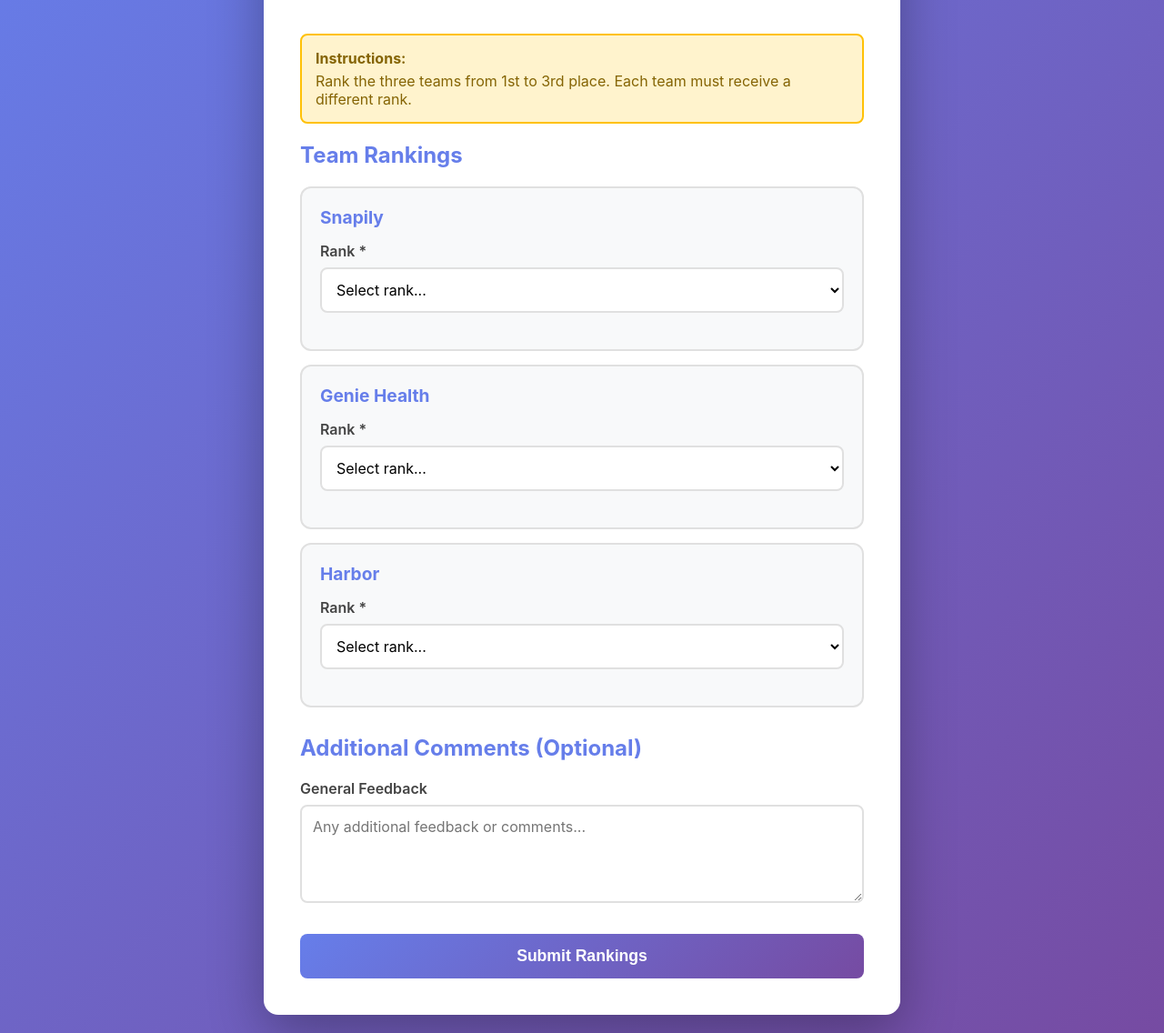
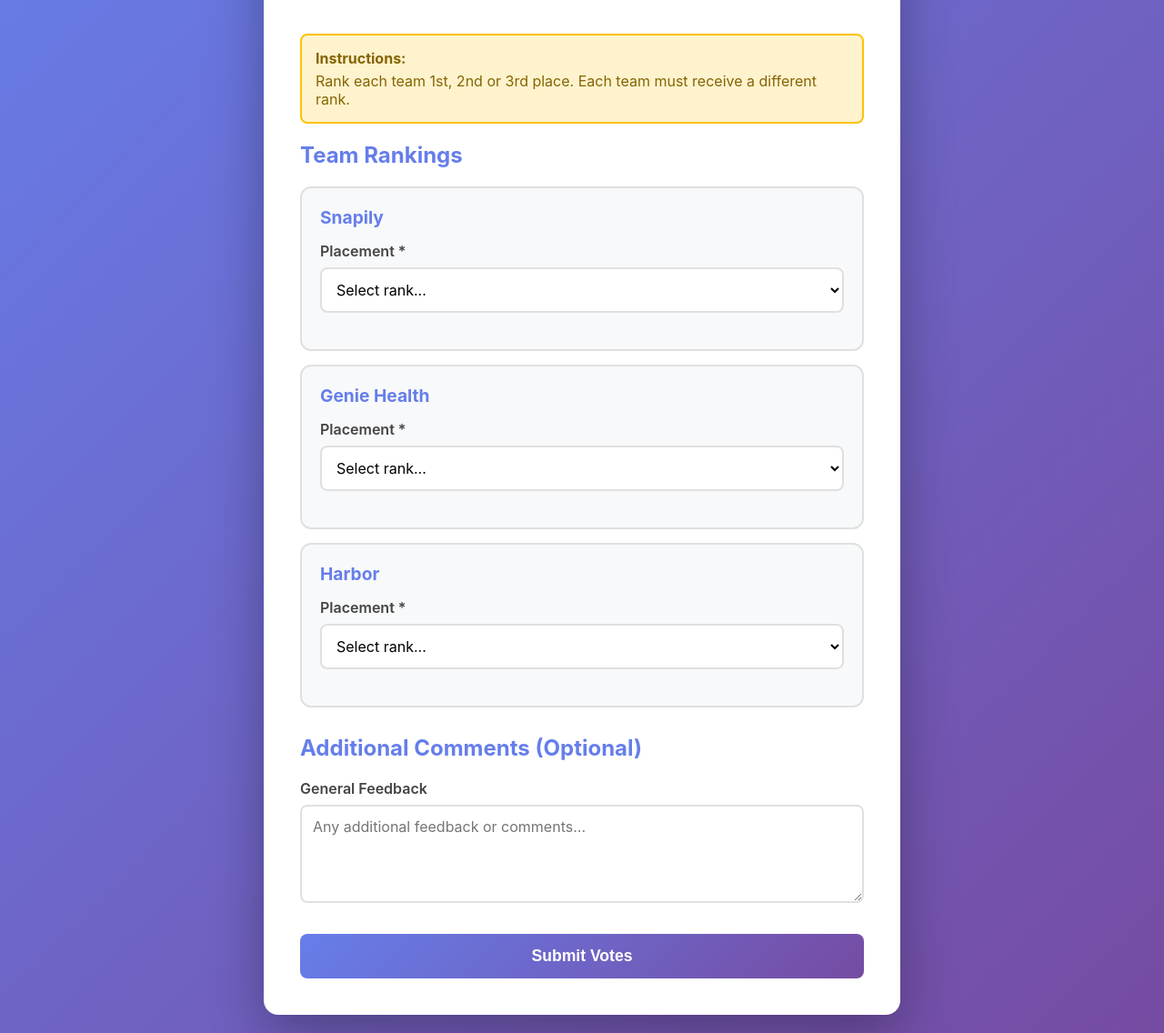
Before and after one commit to JessicaUXDI/AI-Design-for-Social-Good_Judges-rubric, a website: page index.html in a window 1280 px wide. Shown: the part 158-1294 px from the top of the page at 91% size. Drawn offline with Linux system fonts and the light colour scheme.

Commit message:
Update labels and button text in ranking form

```diff
--- a/index.html
+++ b/index.html
@@ -174,7 +174,7 @@
 
         <div class="instructions">
             <strong>Instructions:</strong>
-            Rank the three teams from 1st to 3rd place. Each team must receive a different rank.
+            Rank each team 1st, 2nd or 3rd place. Each team must receive a different rank.
         </div>
 
         <form id="rankingForm">
@@ -184,7 +184,7 @@
                 <div class="team-ranking">
                     <h3>Snapily</h3>
                     <div class="form-group">
-                        <label for="snapily">Rank *</label>
+                        <label for="snapily">Placement *</label>
                         <select id="snapily" name="snapily" required>
                             <option value="">Select rank...</option>
                             <option value="1">1st Place</option>
@@ -197,7 +197,7 @@
                 <div class="team-ranking">
                     <h3>Genie Health</h3>
                     <div class="form-group">
-                        <label for="genie">Rank *</label>
+                        <label for="genie">Placement *</label>
                         <select id="genie" name="genie" required>
                             <option value="">Select rank...</option>
                             <option value="1">1st Place</option>
@@ -210,7 +210,7 @@
                 <div class="team-ranking">
                     <h3>Harbor</h3>
                     <div class="form-group">
-                        <label for="harbor">Rank *</label>
+                        <label for="harbor">Placement *</label>
                         <select id="harbor" name="harbor" required>
                             <option value="">Select rank...</option>
                             <option value="1">1st Place</option>
@@ -229,7 +229,7 @@
                 </div>
             </div>
 
-            <button type="submit" class="btn btn-primary">Submit Rankings</button>
+            <button type="submit" class="btn btn-primary">Submit Votes</button>
         </form>
 
         <div id="message" class="message"></div>
```
